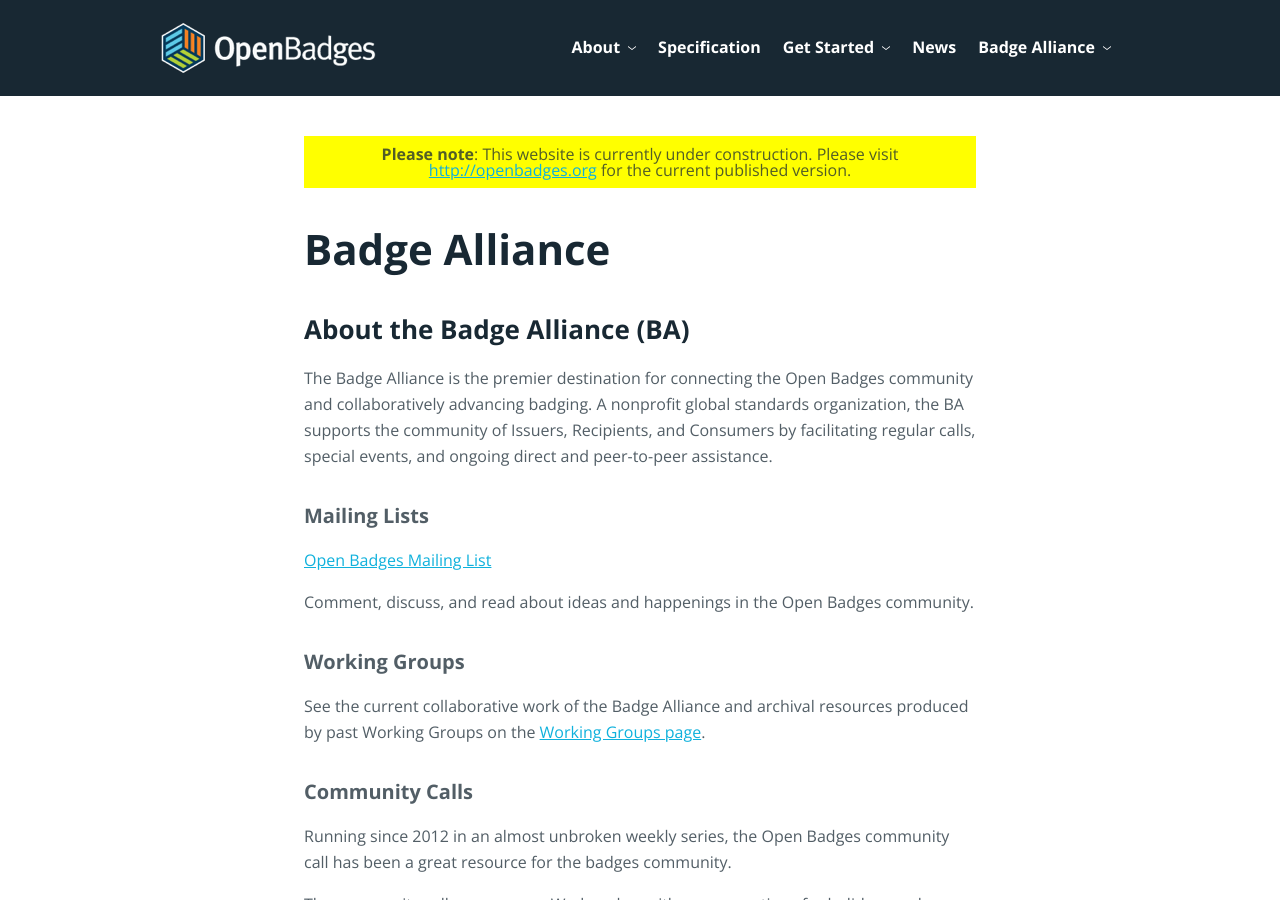
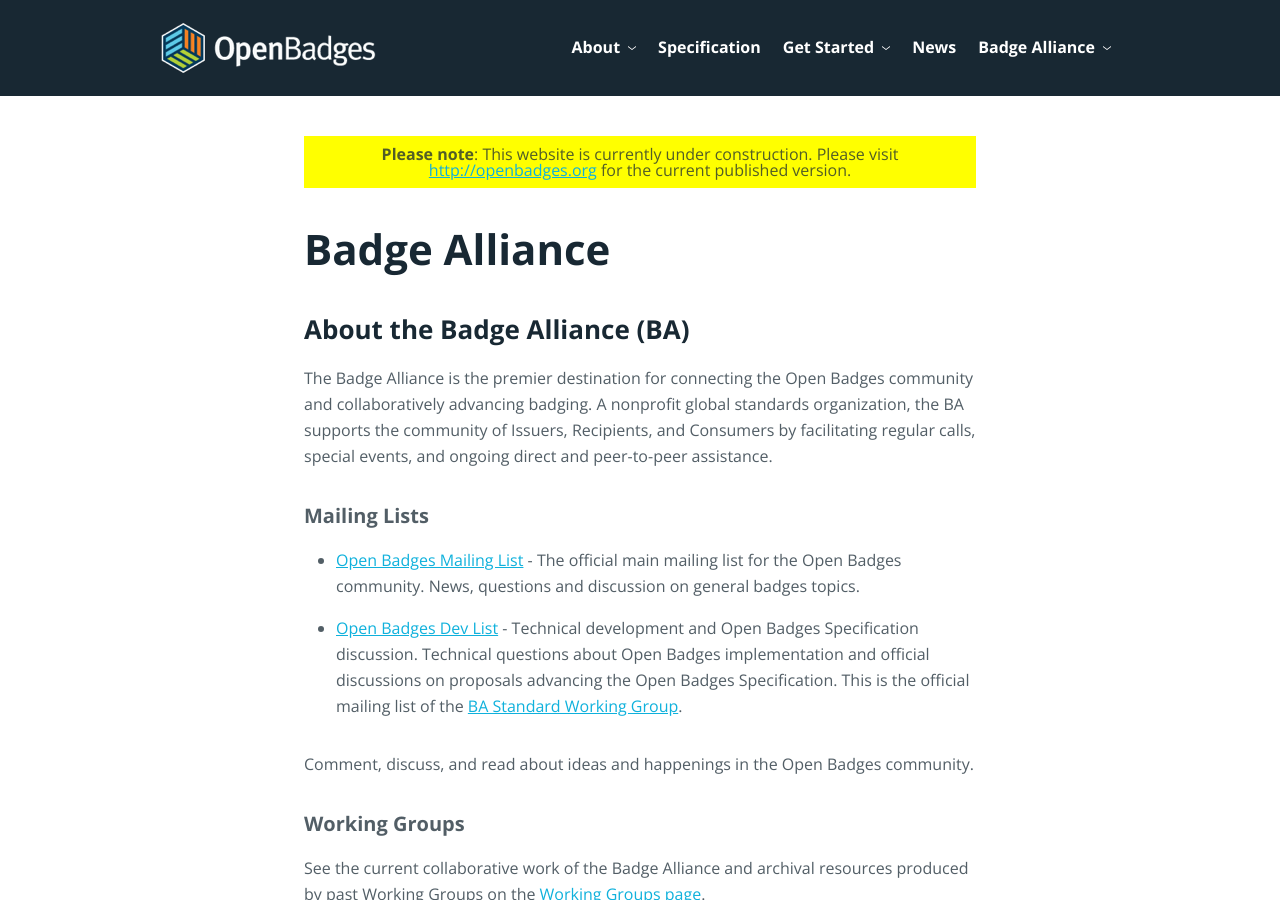
Before and after one commit to mozilla/openbadges.org-static, a Jekyll site: the page built from badge-alliance/index.md, in a window 1280 px wide and 900 px high. Built offline with Jekyll 4.4.1, drawn with Linux system fonts in a browser that asks for light colours.

Commit message:
Update FAQ, Mailing lists footer link, badge alliance team page (strategic advisor text)

```diff
--- a/_includes/footer.html
+++ b/_includes/footer.html
@@ -16,7 +16,7 @@
     <ul>
       <li class="menuitem menuitem-secondary"><a href="{{ site.baseurl }}/faq">FAQs</a></li>
       <li class="menuitem menuitem-secondary"><a href="{{ site.baseurl }}/press-assets">Press Assets</a></li>
-      <li class="menuitem menuitem-secondary"><a href="{{ site.baseurl }}/badge-alliance/community/#mailing-lists">Mailing Lists</a></li>
+      <li class="menuitem menuitem-secondary"><a href="{{ site.baseurl }}/badge-alliance/#mailing-lists">Mailing Lists</a></li>
       <li class="menuitem menuitem-secondary"><a href="{{ site.baseurl }}/contact">Contact</a></li>
     </ul>
 
--- a/badge-alliance/index.md
+++ b/badge-alliance/index.md
@@ -10,9 +10,10 @@
 
 The Badge Alliance is the premier destination for connecting the Open Badges community and collaboratively advancing badging. A nonprofit global standards organization, the BA supports the community of Issuers, Recipients, and Consumers by facilitating regular calls, special events, and ongoing direct and peer-to-peer assistance.
 
-<h3 class="title title-secondary">Mailing Lists</h3>
+<h3 class="title title-secondary" id="mailing-lists">Mailing Lists</h3>
 
-[Open Badges Mailing List](https://groups.google.com/forum/#!forum/openbadges)
+* [Open Badges Mailing List](https://groups.google.com/forum/#!forum/openbadges) - The official main mailing list for the Open Badges community. News, questions and discussion on general badges topics.
+* [Open Badges Dev List](https://groups.google.com/forum/#!forum/openbadges-dev) - Technical development and Open Badges Specification discussion. Technical questions about Open Badges implementation and official discussions on proposals advancing the Open Badges Specification. This is the official mailing list of the [BA Standard Working Group](working-groups/standard/).
 
 Comment, discuss, and read about ideas and happenings in the Open Badges community.
 
```
Also changed, not shown: badge-alliance/team/index.md (+2 -2 lines), faq/index.md (+15 -18 lines), images/openbadges-obi-original.png (added).
